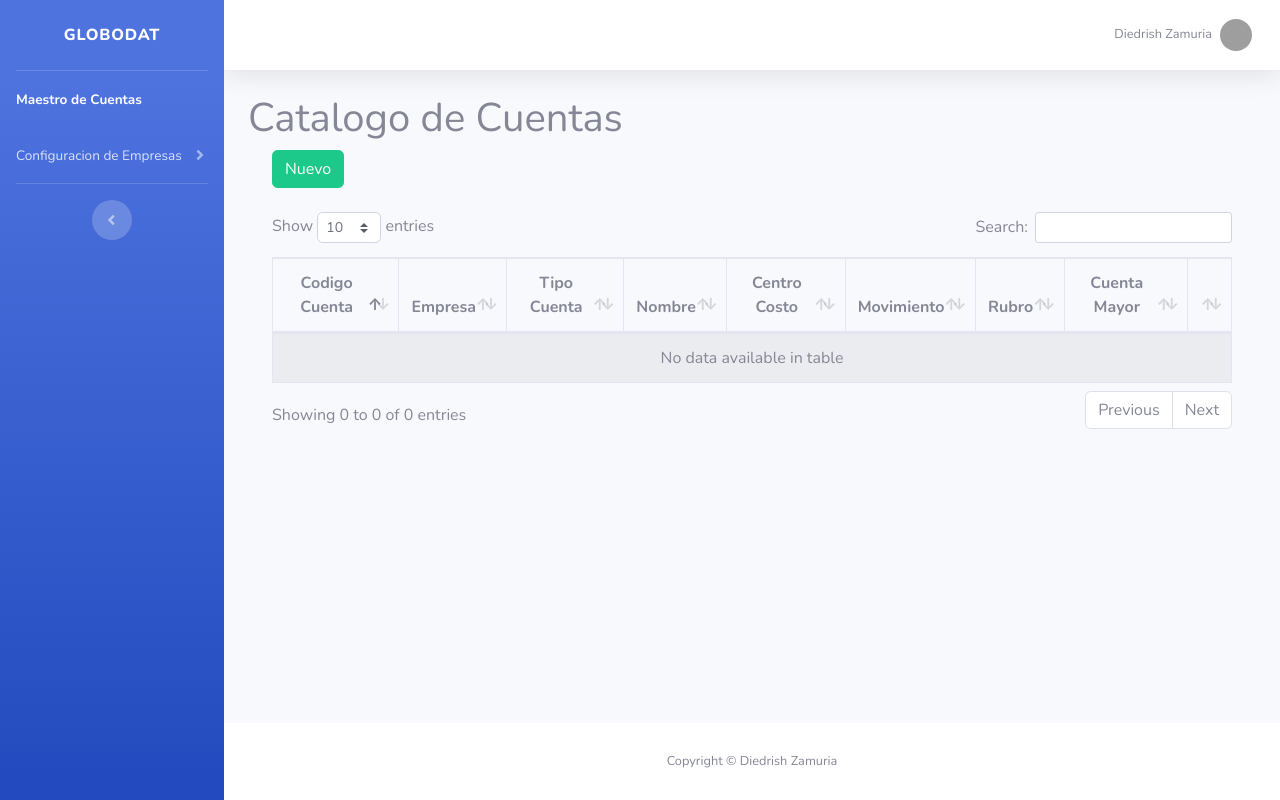
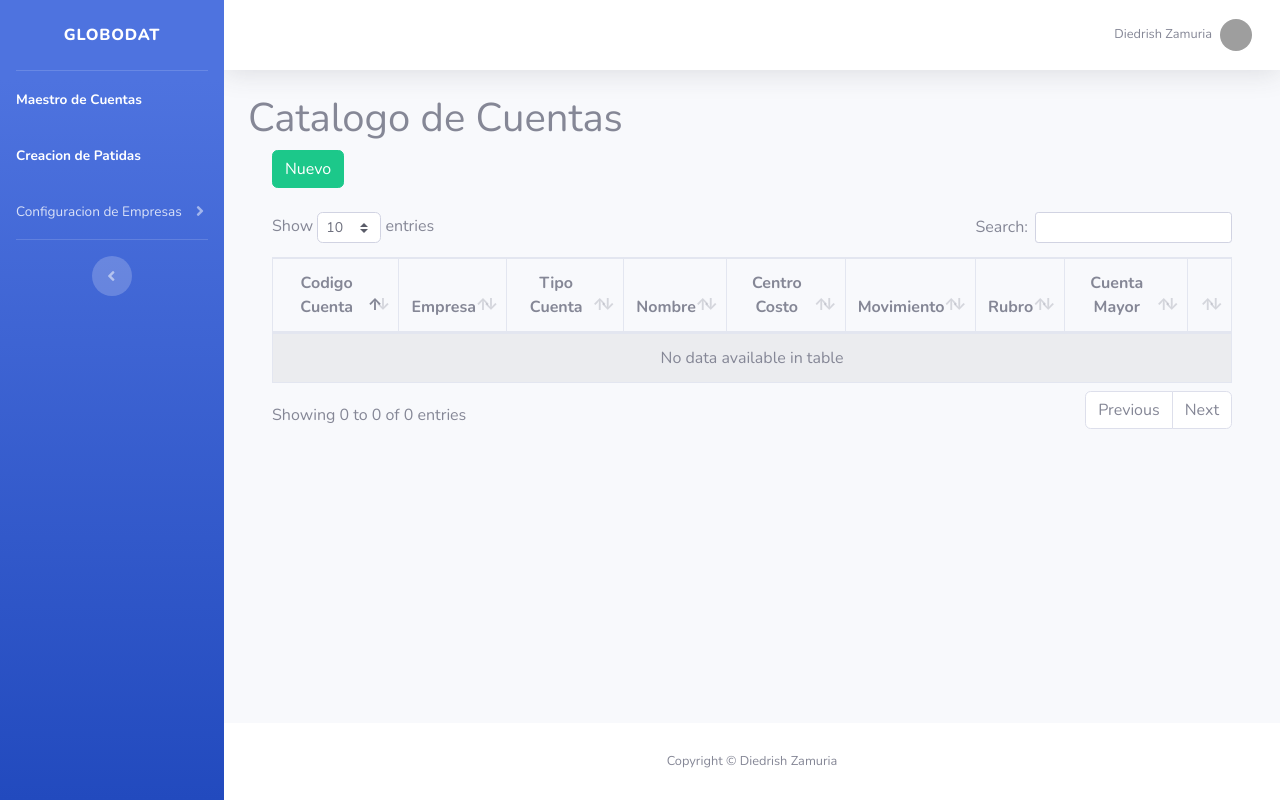
Before and after one commit to diedrish/dizycon, a PHP site: page /index.php in a window 1280 px wide. Run offline with PHP 8.4, Linux system fonts and the light colour scheme; data that the repository does not hold is empty; grey boxes are pictures that could not be loaded.

Commit message:
Modificacion de dashborad

```diff
--- a/buttons.php
+++ b/creacionPartidas.php
@@ -2,7 +2,7 @@
 
 <!--INICIO del cont principal-->
 <div class="container">
-    <h1>Página de buttons</h1>
+    <h1>Creacion de Partidas</h1>
 </div>
 <!--FIN del cont principal-->
 
--- a/vistas/parte_superior.php
+++ b/vistas/parte_superior.php
@@ -47,6 +47,11 @@
         <a class="nav-link" href="index.php">
           <span>Maestro de Cuentas</span></a>
       </li>
+      <!-- Nav Item - Dashboard -->
+      <li class="nav-item active">
+        <a class="nav-link" href="#">
+          <span>Creacion de Patidas</span></a>
+      </li>
 
 
 
@@ -61,7 +66,6 @@
             <h6 class="collapse-header">Opciones Empresas:</h6>
 
             <a class="collapse-item" href="empresas.php">Registro de Empresas</a>
-            <a class="collapse-item" href="buttons.php">Buttons</a>
           </div>
         </div>
       </li>
```
Also changed, not shown: js/sb-admin-2.min.js (+7 -6 lines).
